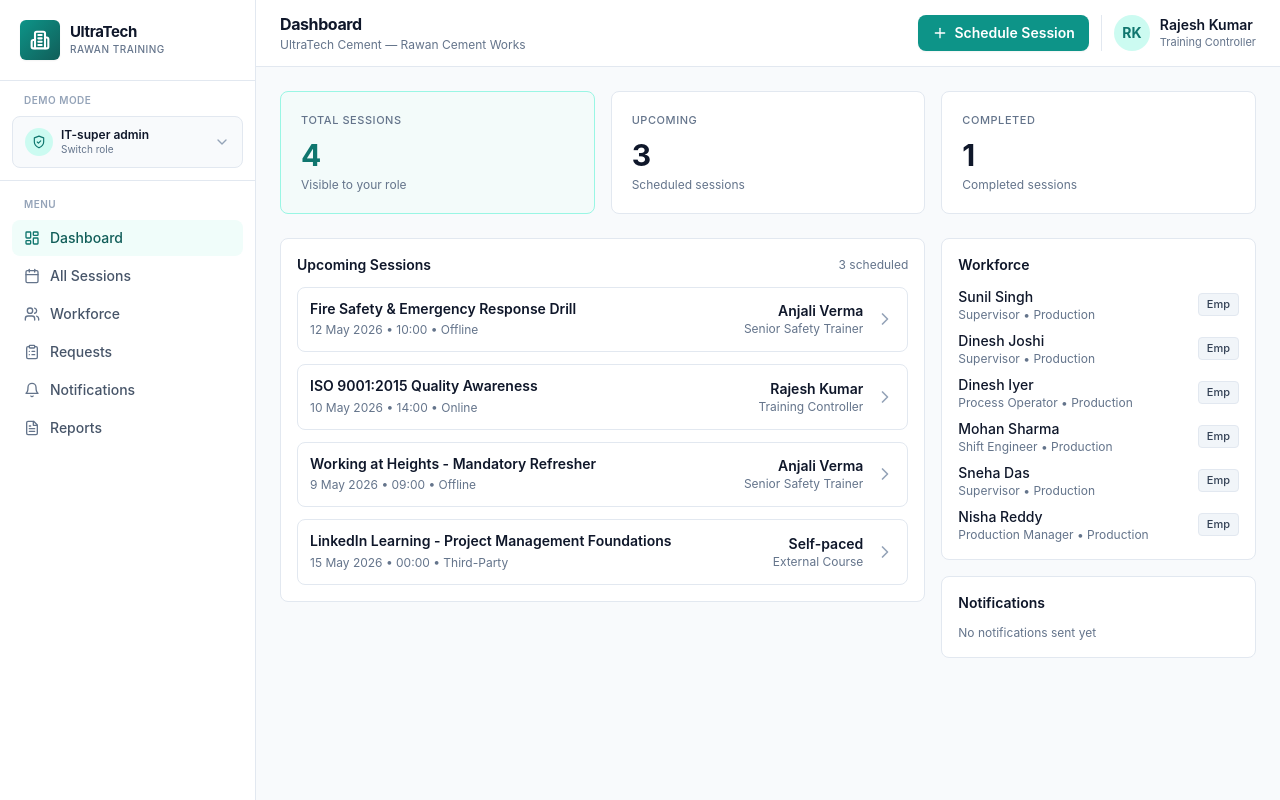
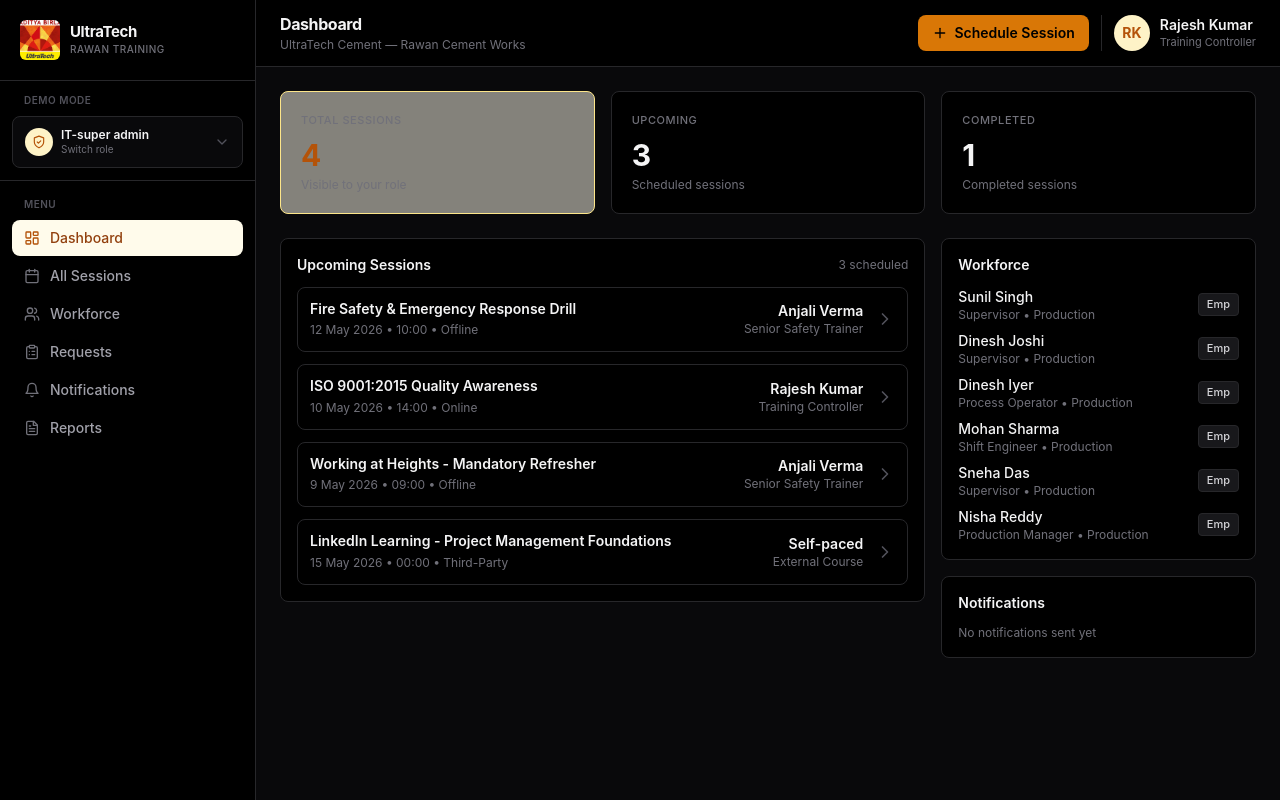
Before and after one commit to practicalClerk/Training_System_UTCL, a React (Vite) app: page / in a window 1280 px wide. Built offline with nearby package versions, Linux system fonts and the light colour scheme.

Commit message:
frontend-theme uopdated

```diff
--- a/index.html
+++ b/index.html
@@ -3,8 +3,54 @@
   <head>
     <meta charset="utf-8" />
     <meta name="viewport" content="width=device-width, initial-scale=1.0" />
-    <title>Training Portal Prototype</title>
+    <title>Ultratech Training Portal</title>
     <script src="https://cdn.tailwindcss.com"></script>
+    <script>
+      tailwind.config = {
+        theme: {
+          extend: {
+            colors: {
+              slate: {
+                50: '#09090b', 100: '#18181b', 200: '#27272a', 300: '#3f3f46', 400: '#52525b',
+                500: '#71717a', 600: '#a1a1aa', 700: '#d4d4d8', 800: '#e4e4e7', 900: '#f4f4f5',
+              },
+              white: '#000000',
+              teal: {
+                50: '#fffbeb', 100: '#fef3c7', 200: '#fde68a', 300: '#fcd34d', 400: '#fbbf24',
+                500: '#f59e0b', 600: '#d97706', 700: '#b45309', 800: '#92400e', 900: '#78350f',
+              },
+              amber: {
+                50: '#451a03', 100: '#78350f', 200: '#92400e', 300: '#b45309', 400: '#d97706',
+                500: '#f59e0b', 600: '#fbbf24', 700: '#fcd34d', 800: '#fde68a', 900: '#fef3c7',
+              },
+              red: {
+                50: '#450a0a', 100: '#7f1d1d', 200: '#991b1b', 300: '#b91c1c', 400: '#dc2626',
+                500: '#ef4444', 600: '#f87171', 700: '#fca5a5', 800: '#fecaca', 900: '#fee2e2',
+              },
+              blue: {
+                50: '#082f49', 100: '#0c4a6e', 200: '#075985', 300: '#0369a1', 400: '#0284c7',
+                500: '#0ea5e9', 600: '#38bdf8', 700: '#7dd3fc', 800: '#bae6fd', 900: '#e0f2fe',
+              },
+              green: {
+                50: '#052e16', 100: '#14532d', 200: '#166534', 300: '#15803d', 400: '#16a34a',
+                500: '#22c55e', 600: '#4ade80', 700: '#86efac', 800: '#bbf7d0', 900: '#dcfce3',
+              },
+              indigo: {
+                50: '#1e1b4b', 100: '#312e81', 200: '#3730a3', 300: '#4338ca', 400: '#4f46e5',
+                500: '#6366f1', 600: '#818cf8', 700: '#a5b4fc', 800: '#c7d2fe', 900: '#e0e7ff',
+              },
+              orange: {
+                50: '#431407', 100: '#7c2d12', 200: '#9a3412', 300: '#c2410c', 400: '#ea580c',
+                500: '#f97316', 600: '#fb923c', 700: '#fdba74', 800: '#fed7aa', 900: '#ffedd5',
+              }
+            }
+          }
+        }
+      }
+    </script>
+    <style>
+      body { background-color: #000; color: #fff; }
+    </style>
   </head>
   <body>
     <div id="root"></div>
--- a/src/App.jsx
+++ b/src/App.jsx
@@ -309,8 +309,8 @@
 
 const Logo = ({ small = false }) => (
   <div className="flex items-center gap-2.5">
-    <div className={`${small ? 'w-8 h-8' : 'w-10 h-10'} bg-gradient-to-br from-teal-600 to-teal-800 rounded-md flex items-center justify-center shadow-sm`}>
-      <Building2 className={`${small ? 'w-4 h-4' : 'w-5 h-5'} text-white`} strokeWidth={2.5} />
+    <div className={`${small ? 'w-8 h-8' : 'w-10 h-10'} rounded-md overflow-hidden bg-white shadow-sm flex-shrink-0`}>
+      <img src="/ultratech.jpg" alt="Ultratech Logo" className="w-full h-full object-cover" />
     </div>
     {!small && (
       <div>
```
Also changed, not shown: public/ultratech.jpg (added).
